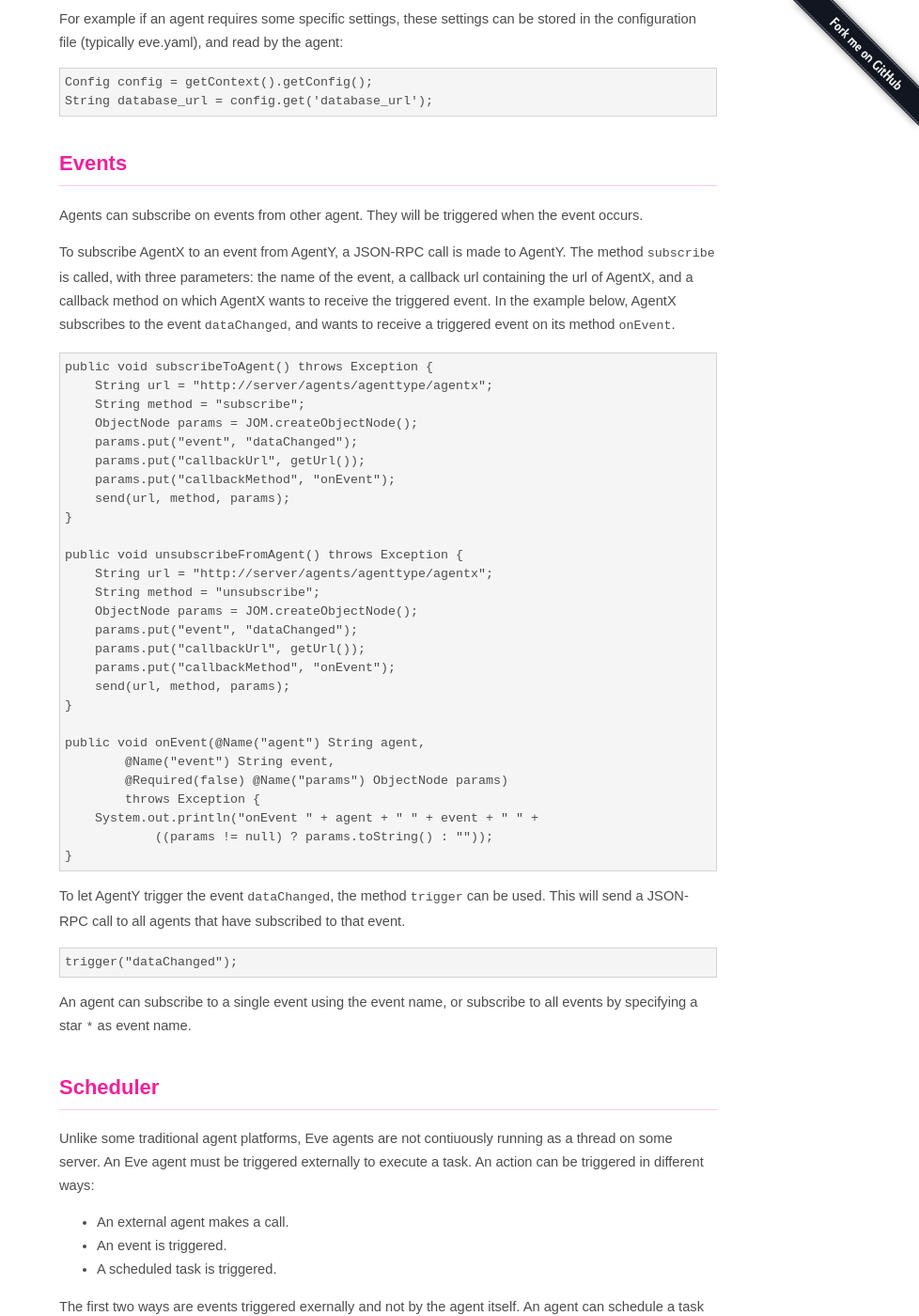
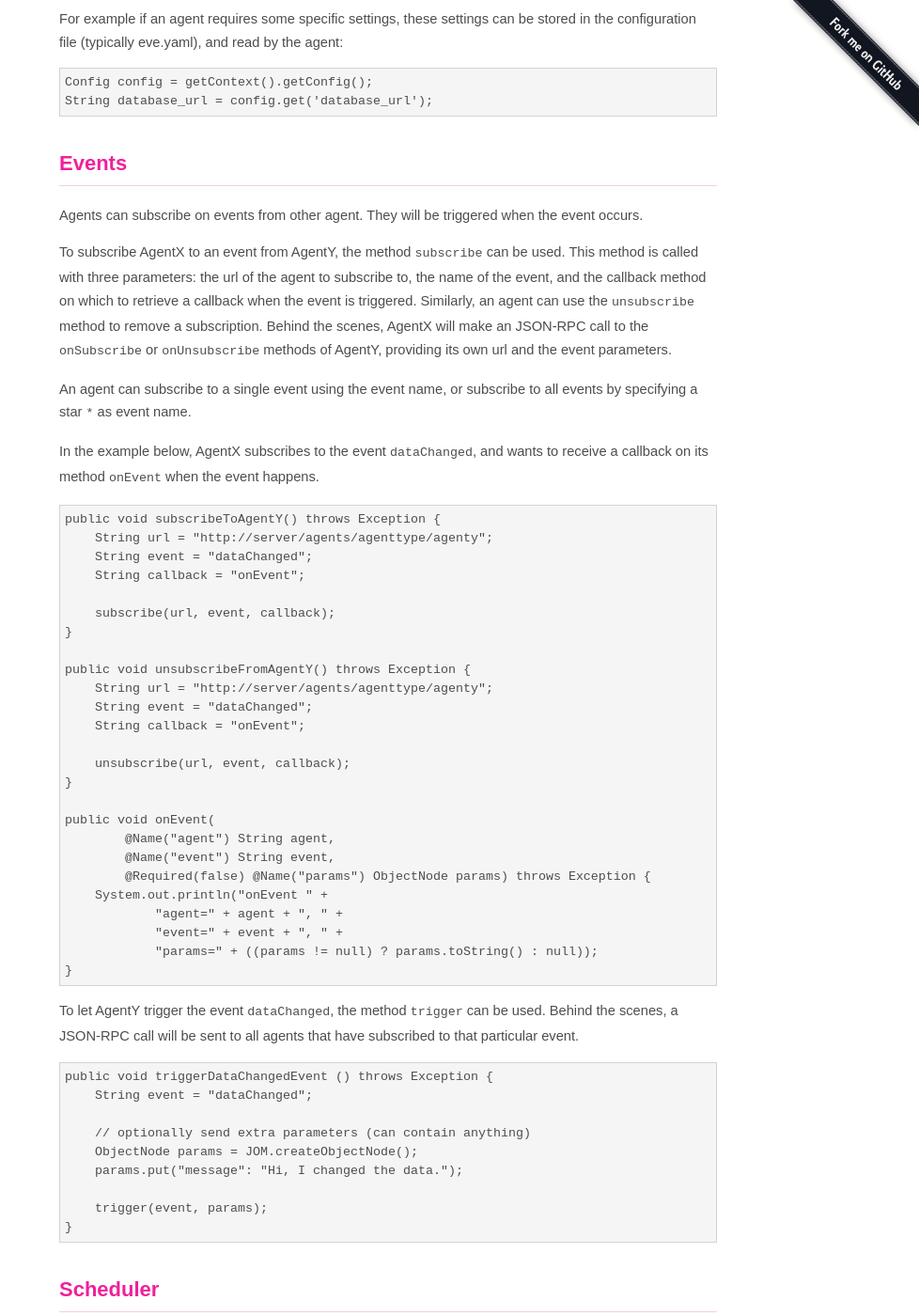
Before and after one commit to almende/eve, a Jekyll site: the page built from java_agents.md, in a window 1280 px wide and 1400 px high, scrolled down 2533 px. Shown: the whole window at 94% size, without its empty margins (302-1280 px from the left). Built offline with Jekyll 4.4.1, drawn with Linux system fonts in a browser that asks for light colours; some of the changed text lies outside the part shown.

Commit message:
Updated description on subscribe/unsubscribe/trigger

```diff
--- a/java_agents.md
+++ b/java_agents.md
@@ -63,8 +63,8 @@ All agents automatically inherit the following methods from the base class Agent
 - `getType` returns the class name of the agent.
 - `getUrl` returns the full url of the agent.
 - `getId` returns the id of the agent
-- `subscribe` to subscribe to an event
-- `unsubscribe` to unsubscribe from an event
+- `onSubscribe` to recevie a subscription to an event
+- `onUnsubscribe` to receive an unsubscription from an event
 
 The parameters of a method must be named using the `@Name` annotation.
 Parameters can be marked as optional using the annotation `@Required`.
@@ -142,49 +142,61 @@ and read by the agent:
 Agents can subscribe on events from other agent.
 They will be triggered when the event occurs.
 
-To subscribe AgentX to an event from AgentY, a JSON-RPC call is made to AgentY.
-The method `subscribe` is called, with three parameters: the name of the event,
-a callback url containing the url of AgentX, and a callback method on which
-AgentX wants to receive the triggered event.
+To subscribe AgentX to an event from AgentY, the method `subscribe` can be used.
+This method is called with three parameters: the url of the agent
+to subscribe to, the name of the event, and the callback method on which to
+retrieve a callback when the event is triggered. Similarly, an agent can use
+the `unsubscribe` method to remove a subscription.
+Behind the scenes, AgentX will make an JSON-RPC call to the `onSubscribe` or
+`onUnsubscribe` methods of AgentY, providing its own url and the event parameters.
+
+An agent can subscribe to a single event using the event name,
+or subscribe to all events by specifying a star `*` as event name.
+
+
 In the example below, AgentX subscribes to the event `dataChanged`, and wants
-to receive a triggered event on its method `onEvent`.
+to receive a callback on its method `onEvent` when the event happens.
 
-    public void subscribeToAgent() throws Exception {
-        String url = "http://server/agents/agenttype/agentx";
-        String method = "subscribe";
-        ObjectNode params = JOM.createObjectNode();
-        params.put("event", "dataChanged");
-        params.put("callbackUrl", getUrl());
-        params.put("callbackMethod", "onEvent");
-        send(url, method, params);
+    public void subscribeToAgentY() throws Exception {
+        String url = "http://server/agents/agenttype/agenty";
+        String event = "dataChanged";
+        String callback = "onEvent";
+
+        subscribe(url, event, callback);
     }
 
-    public void unsubscribeFromAgent() throws Exception {
-        String url = "http://server/agents/agenttype/agentx";
-        String method = "unsubscribe";
-        ObjectNode params = JOM.createObjectNode();
-        params.put("event", "dataChanged");
-        params.put("callbackUrl", getUrl());
-        params.put("callbackMethod", "onEvent");
-        send(url, method, params);
+    public void unsubscribeFromAgentY() throws Exception {
+        String url = "http://server/agents/agenttype/agenty";
+        String event = "dataChanged";
+        String callback = "onEvent";
+
+        unsubscribe(url, event, callback);
     }
 
-    public void onEvent(@Name("agent") String agent,
+    public void onEvent(
+            @Name("agent") String agent,
             @Name("event") String event,
-            @Required(false) @Name("params") ObjectNode params)
-            throws Exception {
-        System.out.println("onEvent " + agent + " " + event + " " +
-                ((params != null) ? params.toString() : ""));
+            @Required(false) @Name("params") ObjectNode params) throws Exception {
+        System.out.println("onEvent " +
+                "agent=" + agent + ", " +
+                "event=" + event + ", " +
+                "params=" + ((params != null) ? params.toString() : null));
     }
 
 To let AgentY trigger the event `dataChanged`, the method `trigger` can be used.
-This will send a JSON-RPC call to all agents that have subscribed to that event.
+Behind the scenes, a JSON-RPC call will be sent to all agents that have
+subscribed to that particular event.
 
-    trigger("dataChanged");
+    public void triggerDataChangedEvent () throws Exception {
+        String event = "dataChanged";
 
+        // optionally send extra parameters (can contain anything)
+        ObjectNode params = JOM.createObjectNode();
+        params.put("message": "Hi, I changed the data.");
 
-An agent can subscribe to a single event using the event name,
-or subscribe to all events by specifying a star `*` as event name.
+        trigger(event, params);
+    }
+
 
 
 
```
